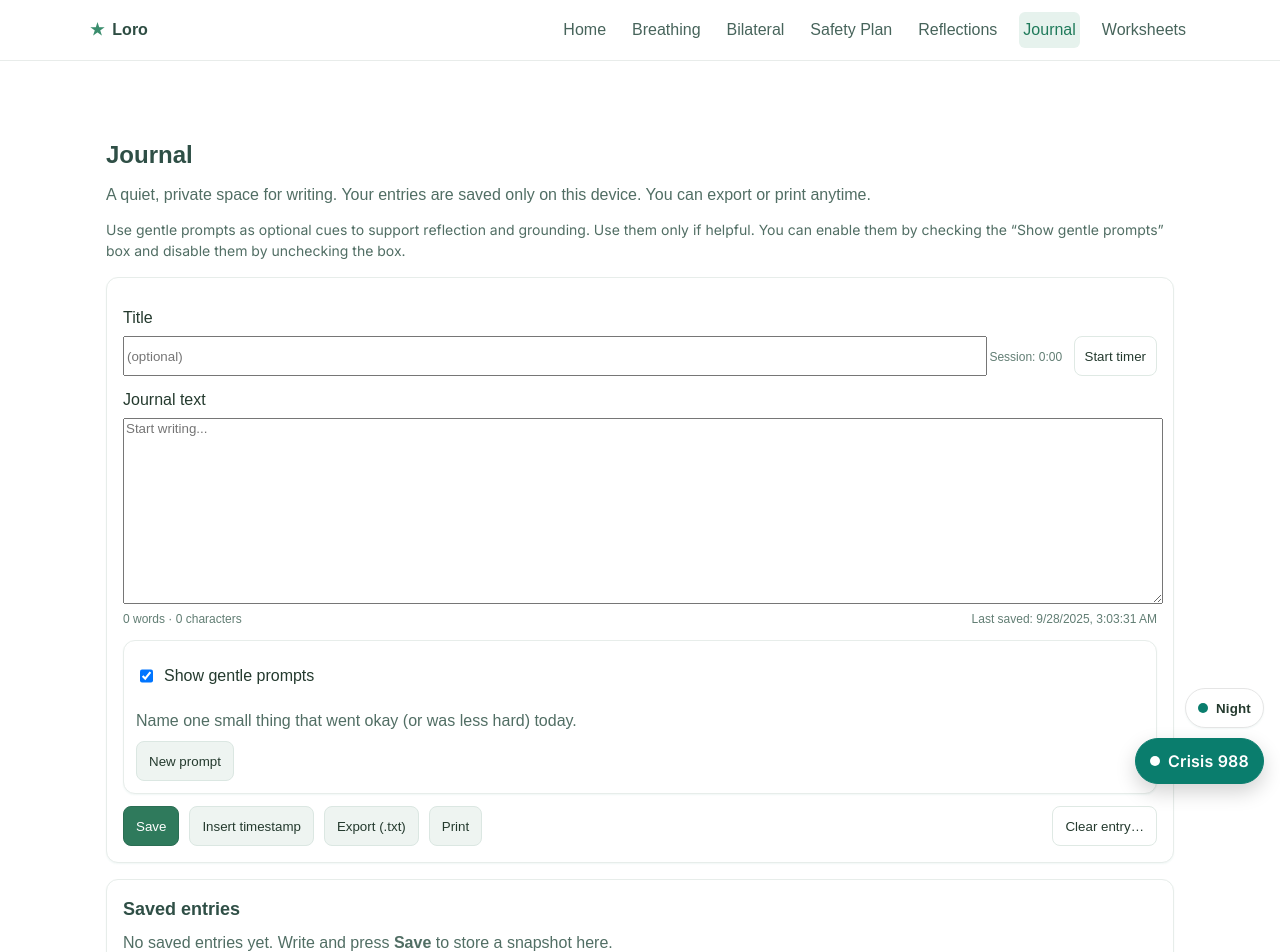
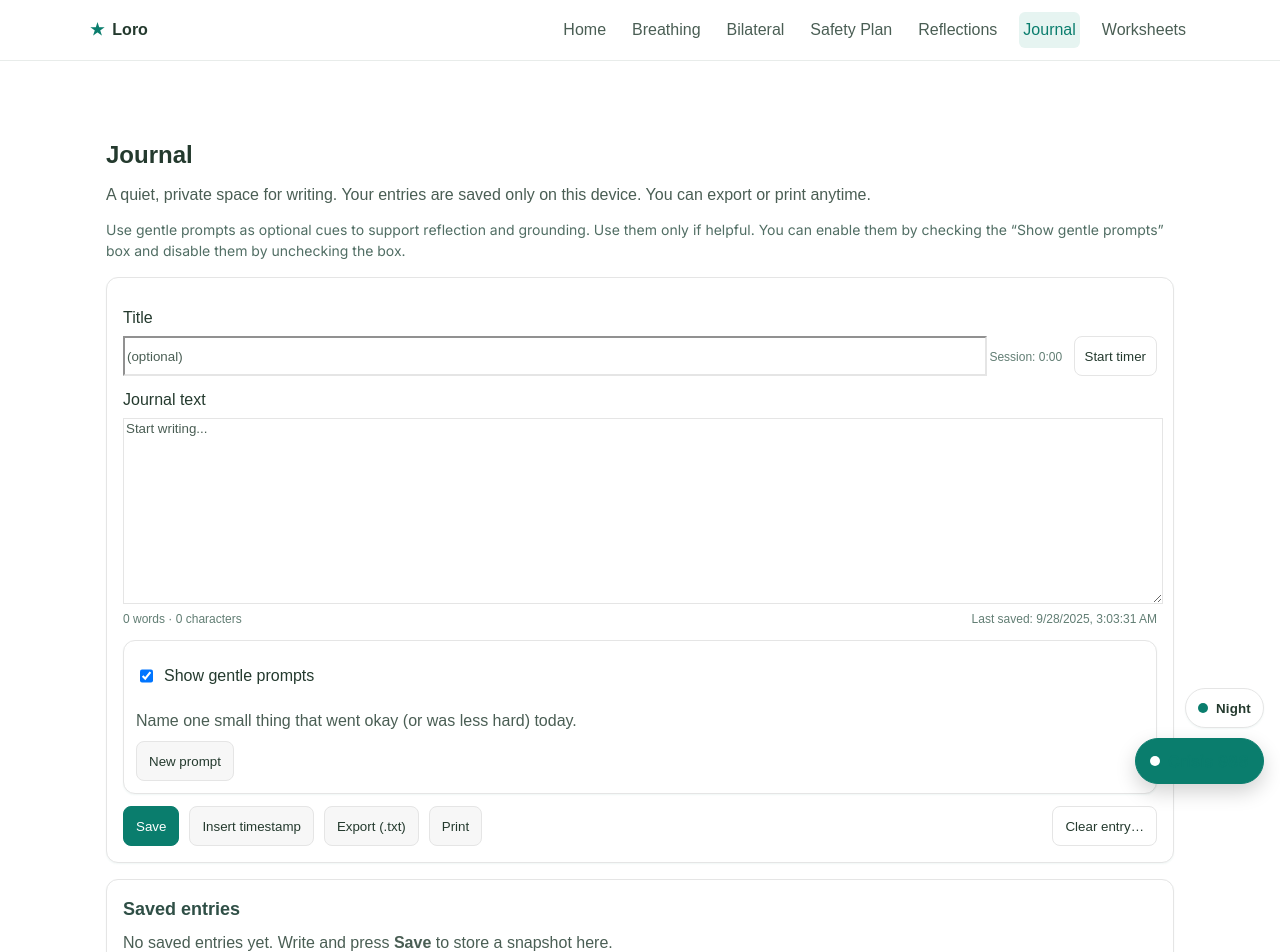
Before and after one commit to fairwjl/loro-app, a React (Vite) app in the folder client/: page /journal in a window 1280 px wide. Shown: the top 952 px of the page. Built offline with nearby package versions, Linux system fonts and the light colour scheme.

Commit message:
Nav: accessible hover state (theme-aware, readable in dark/light)

```diff
--- a/client/src/styles.css
+++ b/client/src/styles.css
@@ -181,3 +181,105 @@
   margin: -4px 0 16px;
   line-height: 1.5;
 }
+/* ===== THEME VARIABLE BRIDGE (append-only) =========================
+   Map older hardcoded greens/grays to global CSS variables so both
+   light & dark themes stay readable. No layout changes.
+==================================================================== */
+
+/* Re-alias local tokens to global theme tokens from index.html */
+:root {
+  --ink: var(--text);
+  --ink-muted: var(--text-muted);
+  --surface: var(--surface);
+  --ring: var(--border);
+}
+
+/* Header & nav */
+.brand-mark { color: var(--accent) !important; }
+.brand-name { color: var(--text) !important; }
+
+.nav-link { color: var(--text-muted) !important; }
+.nav-link:hover { background: var(--accent-muted) !important; }
+.nav-link.active {
+  color: var(--accent) !important;
+  background: var(--accent-muted) !important;
+}
+
+/* Cards / panels / headings / copy */
+.card,
+.panel {
+  background: var(--surface) !important;
+  border-color: var(--border) !important;
+}
+.section-title,
+.card-title { color: var(--text) !important; }
+.card-text,
+.note { color: var(--text-muted) !important; }
+
+/* Buttons */
+.btn {
+  background: var(--surface-muted) !important;
+  border-color: var(--border) !important;
+  color: var(--text) !important;
+}
+.btn:hover { background: var(--surface) !important; }
+
+.btn-primary {
+  background: var(--accent) !important;
+  border-color: var(--accent) !important;
+  color: var(--accent-contrast) !important;
+}
+.btn-ghost {
+  background: var(--surface) !important;
+  border-color: var(--border) !important;
+}
+
+/* Banners / dividers */
+.banner {
+  /* keep gradient feel; ensure border blends in both themes */
+  border-color: var(--border) !important;
+}
+.bullets, .numbered { color: var(--text) !important; }
+
+/* Forms */
+.form-row label { color: var(--text) !important; }
+input, textarea, select {
+  color: var(--text) !important;
+  background: var(--surface) !important;
+  border-color: var(--border) !important;
+}
+input::placeholder,
+textarea::placeholder { color: var(--text-muted) !important; }
+
+/* Breathing visual (simple) */
+.breath-circle {
+  background: var(--surface-muted) !important;
+  border-color: var(--border) !important;
+}
+.breath-circle .dot { background: var(--accent) !important; }
+.breath-circle .label { color: var(--text) !important; }
+
+/* BLS canvas shell */
+.canvas-wrap {
+  background: var(--surface-muted) !important;
+  border-color: var(--border) !important;
+}
+
+/* Links */
+a { color: var(--accent) !important; }
+a:hover { opacity: 0.9; }
+
+/* Ensure readable focus outlines across themes */
+:focus-visible {
+  outline-color: var(--focus) !important;
+}
+/* ==== Fix: nav hover highlight should not hide text (light & dark) ==== */
+.main-nav .nav-link {
+  background: transparent; /* base (no pill until hover) */
+}
+
+.main-nav .nav-link:hover,
+.main-nav .nav-link:focus-visible {
+  background: var(--accent-muted) !important; /* themed, readable in dark */
+  color: var(--text) !important;              /* keep text visible */
+}
```
